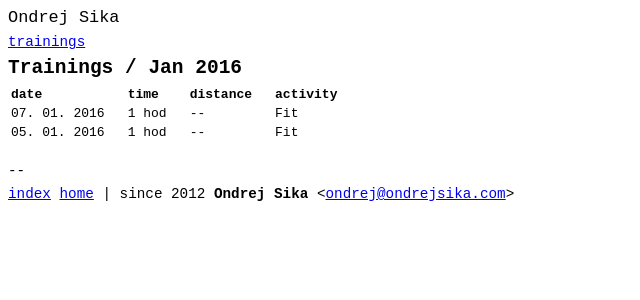
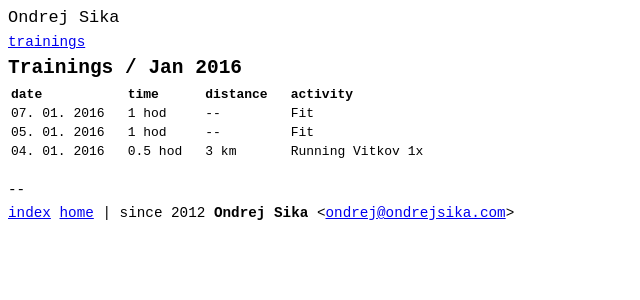
Before and after one commit to ondrejsika/ondrejsika.com, a Jekyll site: the page built from my/trainings/2016-01.md, in a window 1280 px wide. Shown: the top 300 px of the page, without its empty margins (0-640 px from the left). Built offline with Jekyll 4.4.1, drawn with Linux system fonts in a browser that asks for light colours; Markdown is read by kramdown in place of the engine named in the settings; comment, search, counter and statistics services are not loaded.

Commit message:
trainings - add monday running

```diff
--- a/my/trainings/2016-01.md
+++ b/my/trainings/2016-01.md
@@ -38,4 +38,14 @@
 Fit
 </td></tr>
 
+<tr><td>
+04. 01. 2016
+</td><td>
+0.5 hod
+</td><td>
+3 km
+</td><td>
+Running Vitkov 1x
+</td></tr>
+
 </table>
```
